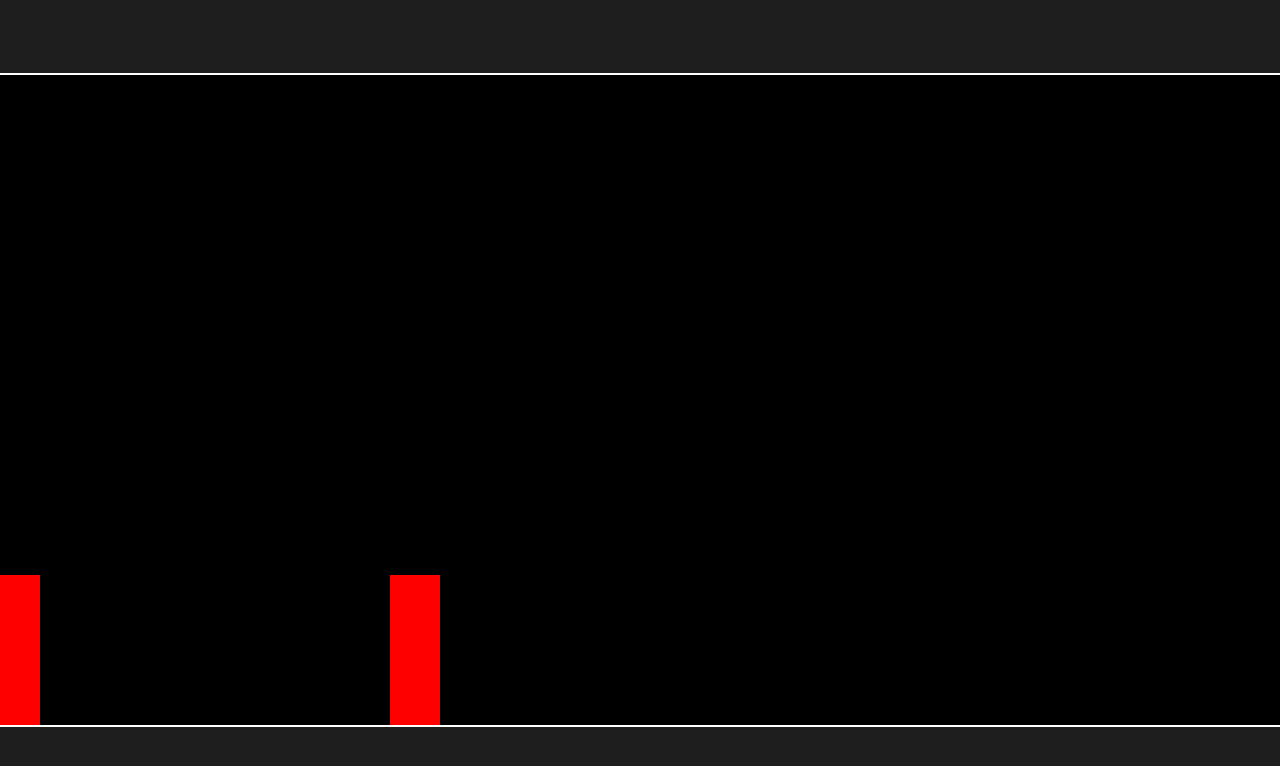
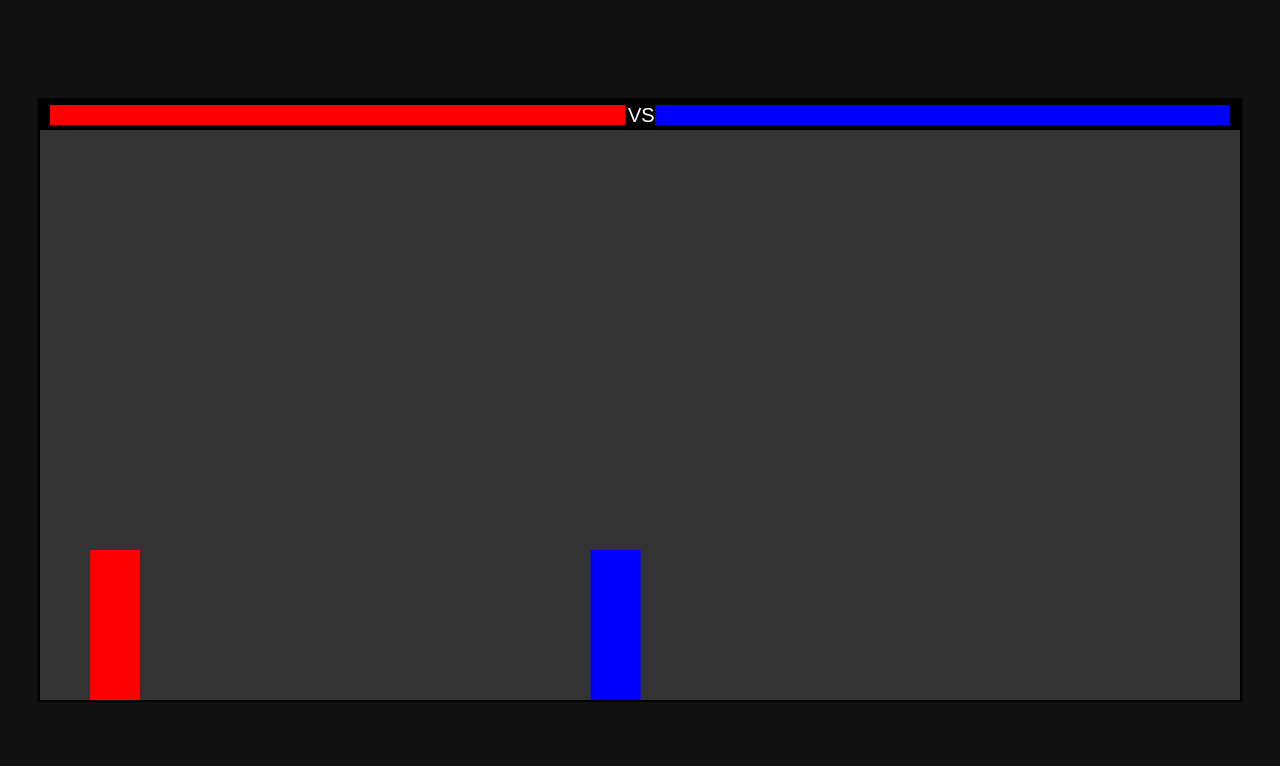
Before and after one commit to AbirpandA/2d-fighting-game, a plain HTML site: page index.html in a window 1280 px wide. Drawn offline with Linux system fonts and the light colour scheme.

Commit message:
added enemy ai collision and health system

```diff
--- a/game.js
+++ b/game.js
@@ -1,121 +1,205 @@
-// Get the canvas element and the 2D context for drawing
+// Get the canvas element and context for drawing
 const canvas = document.getElementById('gameCanvas');
 const c = canvas.getContext('2d');
-const gravity = 0.5; // Increased gravity for faster fall
-let lastkey;
 
-// Fill the canvas with black to differentiate the game area from the background
-c.fillStyle = 'black';
-c.fillRect(0, 0, canvas.width, canvas.height);
+// Define gravity to simulate jumping and falling
+const gravity = 0.5;
+let lastKey;
 
+// Set up keys for player control tracking
 const keys = {
-    a: {
-        pressed: false,
-    },
-    d: {
-        pressed: false,
-    },
-    w: {
-        pressed: false,
-    },
+    a: { pressed: false },
+    d: { pressed: false },
+    w: { pressed: false },
 };
 
-// Add a grounded flag to check if the player is on the ground
-let isGrounded = true;
-
-// Define a Sprite class to represent objects in the game (e.g., player, enemy)
+// Sprite class represents the player and enemy characters
 class Sprite {
-    constructor({ position, velocity }) {
+    constructor({ position, velocity, color = 'red', offset, health = 100 }) {
         this.position = position;
         this.velocity = velocity;
         this.height = 150;
-        this.hasJumped = false; // Add a hasJumped flag
+        this.width = 50;
+        this.color = color;
+        this.attackbox = {
+            position: { x: this.position.x, y: this.position.y },
+            offset,
+            width: 100,
+            height: 50,
+        };
+        this.isAttacking = false;
+        this.isSpecialAttacking = false;
+        this.health = health;
+        this.currentAttack = null;
     }
 
+    // Draw the sprite and its attack box if attacking
     draw() {
-        c.fillStyle = 'red'; // Set the color to red
-        c.fillRect(this.position.x, this.position.y, 50, this.height); // Draw a rectangle
+        c.fillStyle = this.color;
+        c.fillRect(this.position.x, this.position.y, this.width, this.height);
+
+        // Draw attack box if attacking
+        if (this.isAttacking) {
+            c.fillStyle = 'yellow';
+            c.fillRect(this.attackbox.position.x, this.attackbox.position.y, this.attackbox.width, this.attackbox.height);
+        } else if (this.isSpecialAttacking) {
+            c.fillStyle = 'orange';
+            c.fillRect(this.attackbox.position.x, this.attackbox.position.y, this.attackbox.width * 1.5, this.attackbox.height);
+        }
     }
 
+    // Update position and apply gravity if not grounded
     update() {
-        this.draw(); // Redraw the sprite
+        this.draw();
+        this.attackbox.position.x = this.position.x + this.attackbox.offset.x;
+        this.attackbox.position.y = this.position.y;
+
+        // Apply velocity to position
         this.position.x += this.velocity.x;
-        this.position.y += this.velocity.y; // Change the y-position based on the velocity
+        this.position.y += this.velocity.y;
 
-        if (this.height + this.position.y + this.velocity.y >= canvas.height) {
+        // Apply gravity if above the ground
+        if (this.position.y + this.height + this.velocity.y >= canvas.height) {
             this.velocity.y = 0;
-            this.position.y = canvas.height - this.height; // Prevent the player from falling below the ground
-            isGrounded = true; // The player is grounded
-            this.hasJumped = false; // Reset the hasJumped flag when grounded
+            this.position.y = canvas.height - this.height;
         } else {
             this.velocity.y += gravity;
-            isGrounded = false; // The player is not grounded if falling
+        }
+    }
+
+    // Methods to trigger different types of attacks
+    attack() {
+        this.isAttacking = true;
+        this.currentAttack = 'normal';
+        setTimeout(() => {
+            this.isAttacking = false;
+            this.currentAttack = null;
+        }, 120);
+    }
+
+    specialAttack() {
+        this.isSpecialAttacking = true;
+        this.currentAttack = 'special';
+        setTimeout(() => {
+            this.isSpecialAttacking = false;
+            this.currentAttack = null;
+        }, 120);
+    }
+
+    // Take damage method, reducing health
+    takeDamage(damage) {
+        this.health -= damage;
+        if (this.health < 0) this.health = 0;
+    }
+
+    // Simple AI behavior: decide between normal or special attack, or move toward player
+    performAIAction(player) {
+        const random = Math.random();
+
+        if (random < 0.01) {
+            this.attack();
+        } else if (random < 0.005) {
+            this.specialAttack();
+        } else if (player.position.x > this.position.x) {
+            this.velocity.x = 0.5;
+        } else {
+            this.velocity.x = -0.5;
         }
     }
 }
 
-// Create the player object
+// Create player and enemy with starting positions, colors, and offsets
 const player = new Sprite({
-    position: { x: 0, y: 0 }, // Starting position of the player
-    velocity: { x: 0, y: 1 }, // Moving down with a speed of 2 pixels per frame
+    position: { x: 50, y: 0 },
+    velocity: { x: 0, y: 0 },
+    color: 'red',
+    offset: { x: 0, y: 0 },
+    health: 100,
 });
 
-// Create the enemy object
 const enemy = new Sprite({
-    position: { x: 400, y: 100 }, // Starting position of the enemy
-    velocity: { x: 0, y: 1 }, // Moving down with a speed of 1 pixel per frame
+    position: { x: 700, y: 0 },
+    velocity: { x: 0, y: 0 },
+    color: 'blue',
+    offset: { x: -50, y: 0 },
+    health: 100,
 });
 
-// Define the animation loop
+// Draw health bars at the top of the canvas, with a "VS" divider
+function drawHealthBars() {
+    c.fillStyle = 'black';
+    c.fillRect(0, 0, canvas.width, 30);
+
+    // Draw player health bar on the left
+    c.fillStyle = 'red';
+    c.fillRect(10, 5, (canvas.width / 2 - 20) * (player.health / 100), 20);
+
+    // Draw enemy health bar on the right
+    c.fillStyle = 'blue';
+    c.fillRect(canvas.width / 2 + 10, 5, (canvas.width / 2 - 20) * (enemy.health / 100), 20);
+
+    // Draw "VS" label in center
+    c.fillStyle = 'black';
+    c.fillRect(canvas.width / 2 - 15, 0, 30, 30);
+    c.fillStyle = 'white';
+    c.font = '20px Arial';
+    c.fillText('VS', canvas.width / 2 - 12, 22);
+}
+
+// Animation loop updates player and enemy states, and redraws canvas each frame
 function animate() {
-    window.requestAnimationFrame(animate); // Request the next frame for the animation
+    window.requestAnimationFrame(animate);
+    c.clearRect(0, 0, canvas.width, canvas.height); // Clear canvas
 
-    // Clear the canvas by filling it with black
-    c.fillStyle = 'black';
-    c.fillRect(0, 0, canvas.width, canvas.height);
+    drawHealthBars(); // Draw health bars at top
 
-    // Update and draw the player and enemy objects
     player.update();
     enemy.update();
 
-    // Update the player's horizontal velocity based on key presses
-    if (keys.d.pressed && lastkey === 'd') {
-        player.velocity.x = 1;
-    } else if (keys.a.pressed && lastkey === 'a') {
-        player.velocity.x = -1;
-    } else {
-        player.velocity.x = 0;
+    // Player movement handling
+    if (keys.d.pressed) player.velocity.x = 1;
+    else if (keys.a.pressed) player.velocity.x = -1;
+    else player.velocity.x = 0;
+
+    // Check for player attacking enemy and apply damage
+    if (
+        player.currentAttack &&
+        player.attackbox.position.x + player.attackbox.width >= enemy.position.x &&
+        player.attackbox.position.x <= enemy.position.x + enemy.width
+    ) {
+        enemy.takeDamage(player.currentAttack === 'special' ? 20 : 10);
+        player.currentAttack = null; // Reset attack state
     }
 
-    // Allow the player to jump only if they are grounded and hasn't jumped yet
-    if (keys.w.pressed && isGrounded && !player.hasJumped) {
-        player.velocity.y = -20; // Adjusted jump value for smoother jump
-        isGrounded = false; // Prevent further jumps until grounded again
-        player.hasJumped = true; // Set the hasJumped flag to true after jumping
-    }
+    // Enemy AI action based on player position
+    enemy.performAIAction(player);
 }
 
 // Start the animation loop
 animate();
 
-// Event listener for keydown to start movement
+// Keydown event listener for player movement and attacks
 window.addEventListener('keydown', (event) => {
     switch (event.key) {
         case 'd':
             keys.d.pressed = true;
-            lastkey = 'd';
             break;
         case 'a':
             keys.a.pressed = true;
-            lastkey = 'a';
             break;
         case 'w':
-            keys.w.pressed = true;
+            if (player.velocity.y === 0) player.velocity.y = -15; // Jump if on the ground
+            break;
+        case ' ':
+            player.attack();
+            break;
+        case 'Shift':
+            player.specialAttack();
             break;
     }
 });
 
-// Event listener for keyup to stop movement
+// Keyup event listener for stopping movement when keys are released
 window.addEventListener('keyup', (event) => {
     switch (event.key) {
         case 'd':
@@ -124,8 +208,5 @@ window.addEventListener('keyup', (event) => {
         case 'a':
             keys.a.pressed = false;
             break;
-        case 'w':
-            keys.w.pressed = false;
-            break;
     }
 });
--- a/index.html
+++ b/index.html
@@ -4,10 +4,23 @@
     <meta charset="UTF-8">
     <meta name="viewport" content="width=device-width, initial-scale=1.0">
     <title>2D Fighting Game</title>
-    <link rel="stylesheet" href="style.css">
+    <style>
+        body {
+            display: flex;
+            justify-content: center;
+            align-items: center;
+            height: 100vh;
+            margin: 0;
+            background-color: #111;
+        }
+        canvas {
+            background-color: #333;
+            border: 2px solid #000;
+        }
+    </style>
 </head>
 <body>
-    <canvas id="gameCanvas" width="1300" height="650"></canvas>
+    <canvas id="gameCanvas" width="1200" height="600"></canvas>
     <script src="game.js"></script>
 </body>
 </html>
--- a/style.css
+++ b/style.css
@@ -3,11 +3,33 @@ body {
     justify-content: center;
     align-items: center;
     height: 100vh;
+    background-color: #111;
     margin: 0;
-    background-color: #1e1e1e;
 }
 
-#gameCanvas {
-    border: 2px solid #fff;
-    background-color: #333;
+#healthContainer {
+    display: flex;
+    width: 100%;
+    height: 20px;
+    background-color: grey;
+    position: fixed;
+    top: 0;
 }
+
+#playerHealth {
+    background-color: green;
+    height: 100%;
+    width: 50%;
+    transition: width 0.2s ease;
+}
+
+#enemyHealth {
+    background-color: red;
+    height: 100%;
+    width: 50%;
+    transition: width 0.2s ease;
+}
+
+canvas {
+    border: 2px solid white;
+}
```
